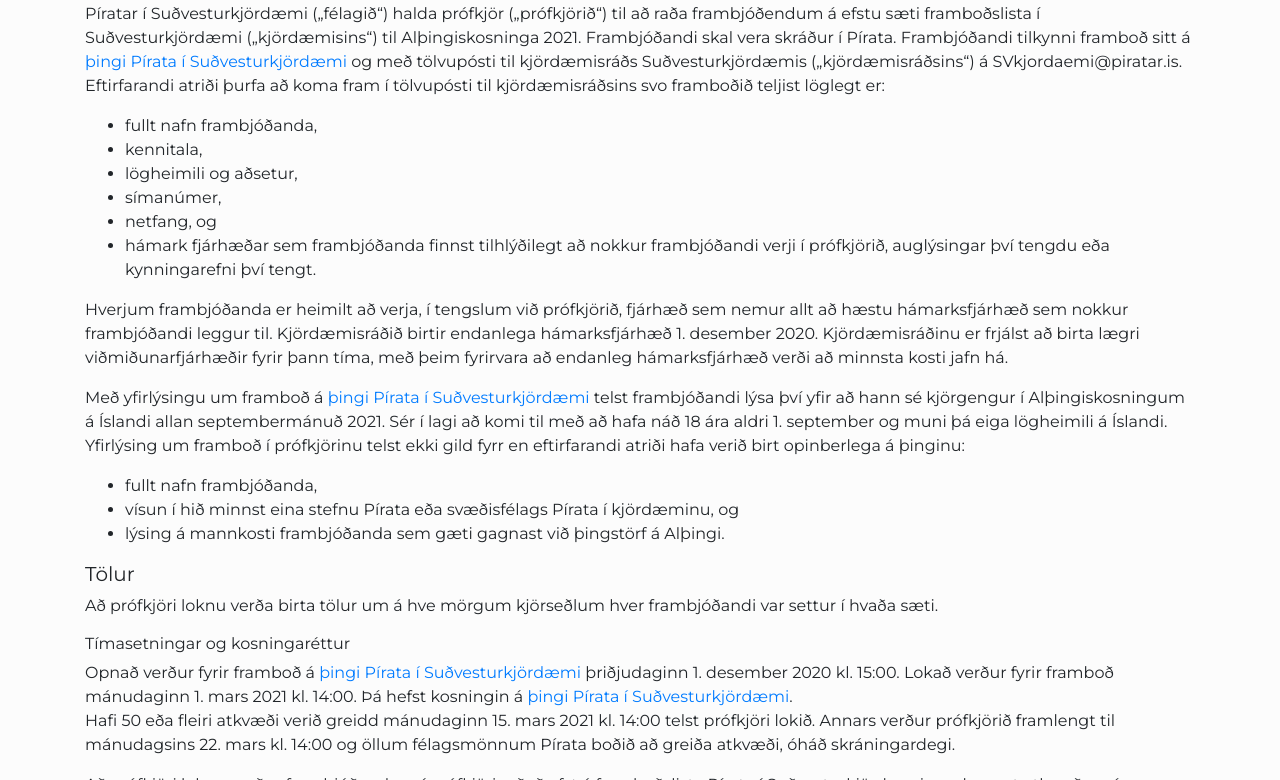
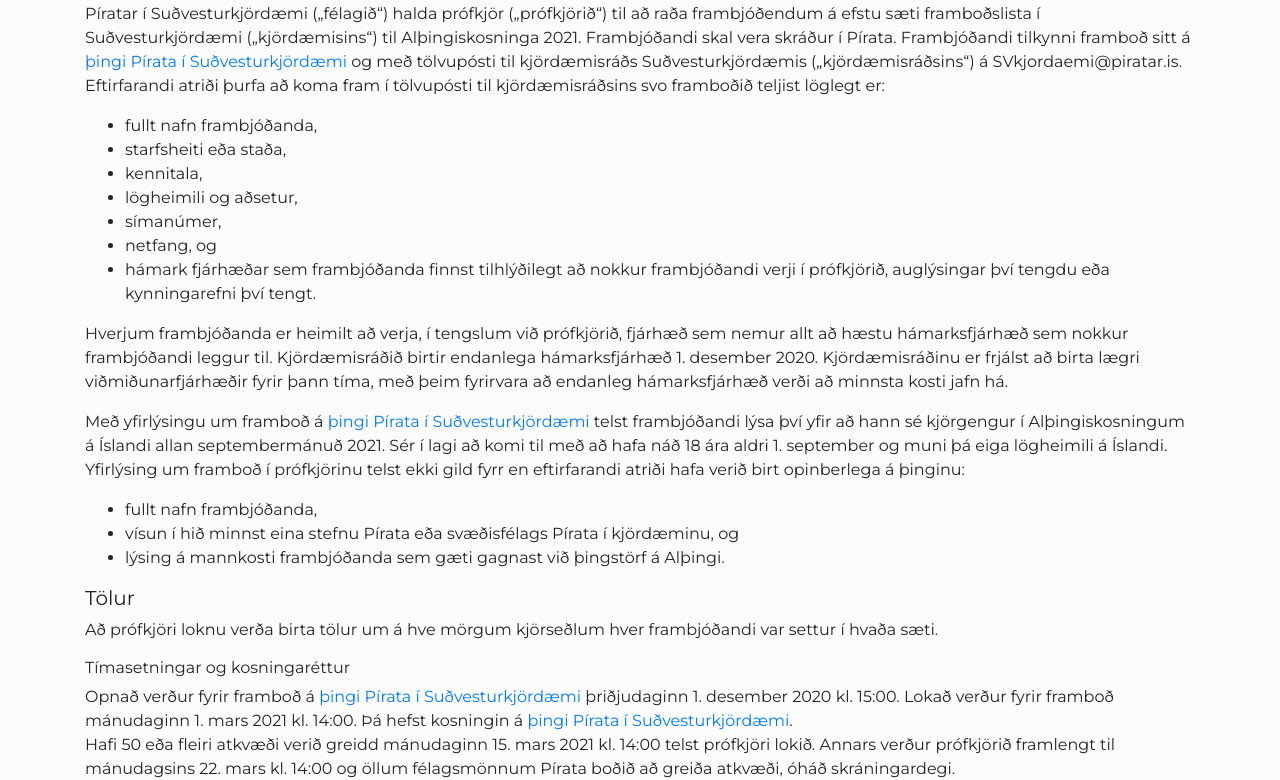
Before and after one commit to piratar/log.piratar.is, a Jekyll site: the page built from Lög aðildarfélaga/Suðvesturkjördæmi/prófkjör.md, in a window 1280 px wide and 900 px high, scrolled down 1059 px, cut to the strip 120-900 px from the top of the window. Built offline with Jekyll 4.4.1, drawn with Linux system fonts in a browser that asks for light colours; our own code applies the rules of GitHub Pages for plain Markdown files.

Commit message:
Tilkynna þarf stöðu hvers frambjóðanda
Grímur uppgötvaði að lögum samkvæmt þarf að gefa upp starfsheiti eða stöðu hvers frambjóðanda á framboðslista til Alþingis.

```diff
--- a/Lög aðildarfélaga/Suðvesturkjördæmi/prófkjör.md
+++ b/Lög aðildarfélaga/Suðvesturkjördæmi/prófkjör.md
@@ -5,6 +5,7 @@
 Frambjóðandi skal vera skráður í Pírata.
 Frambjóðandi tilkynni framboð sitt á [þingi Pírata í Suðvesturkjördæmi](https://x.piratar.is/polity/219/) og með tölvupósti til kjördæmisráðs Suðvesturkjördæmis („kjördæmisráðsins“) á SVkjordaemi@piratar.is. Eftirfarandi atriði þurfa að koma fram í tölvupósti til kjördæmisráðsins svo framboðið teljist löglegt er:
 * fullt nafn frambjóðanda,
+* starfsheiti eða staða,
 * kennitala,
 * lögheimili og aðsetur,
 * símanúmer,
```
